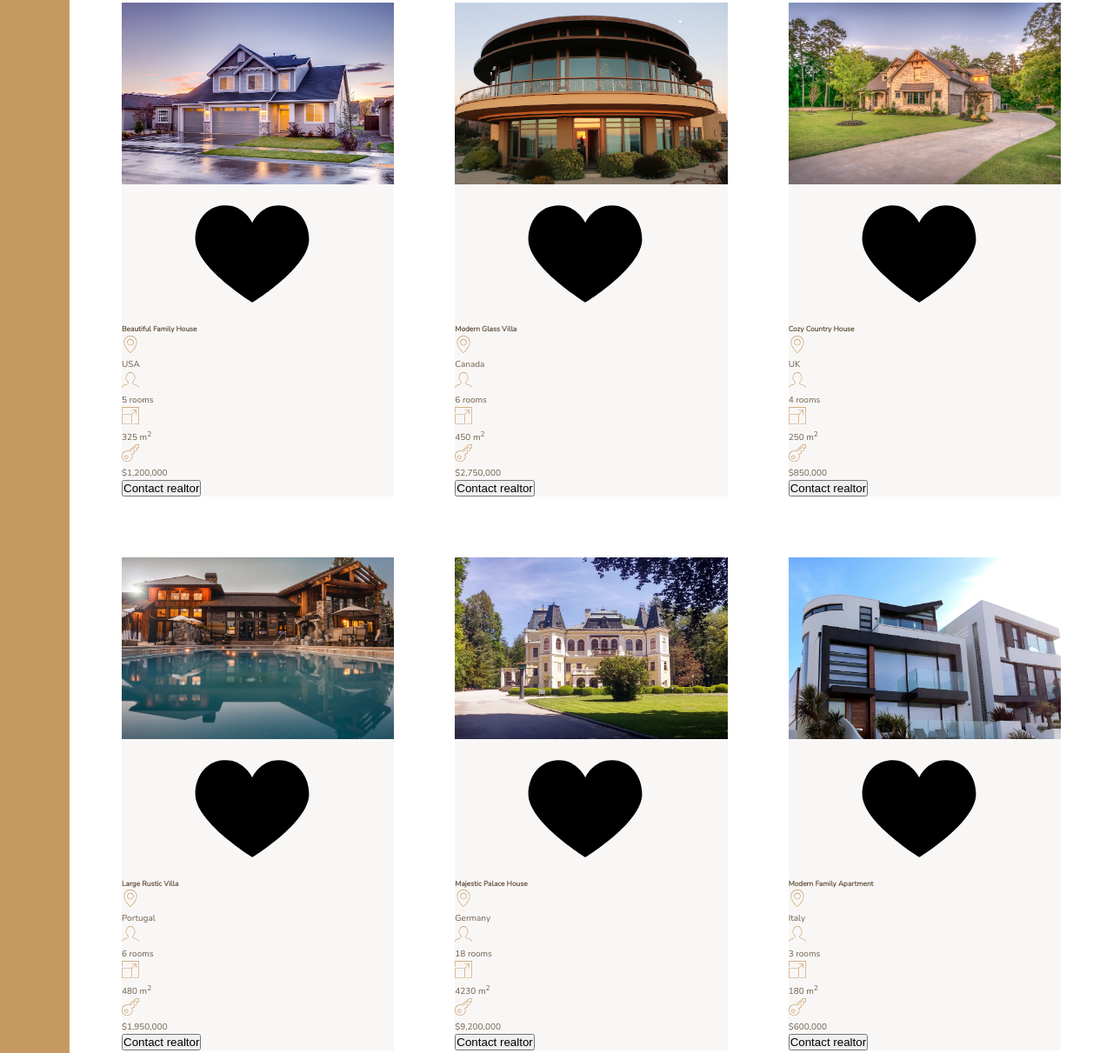
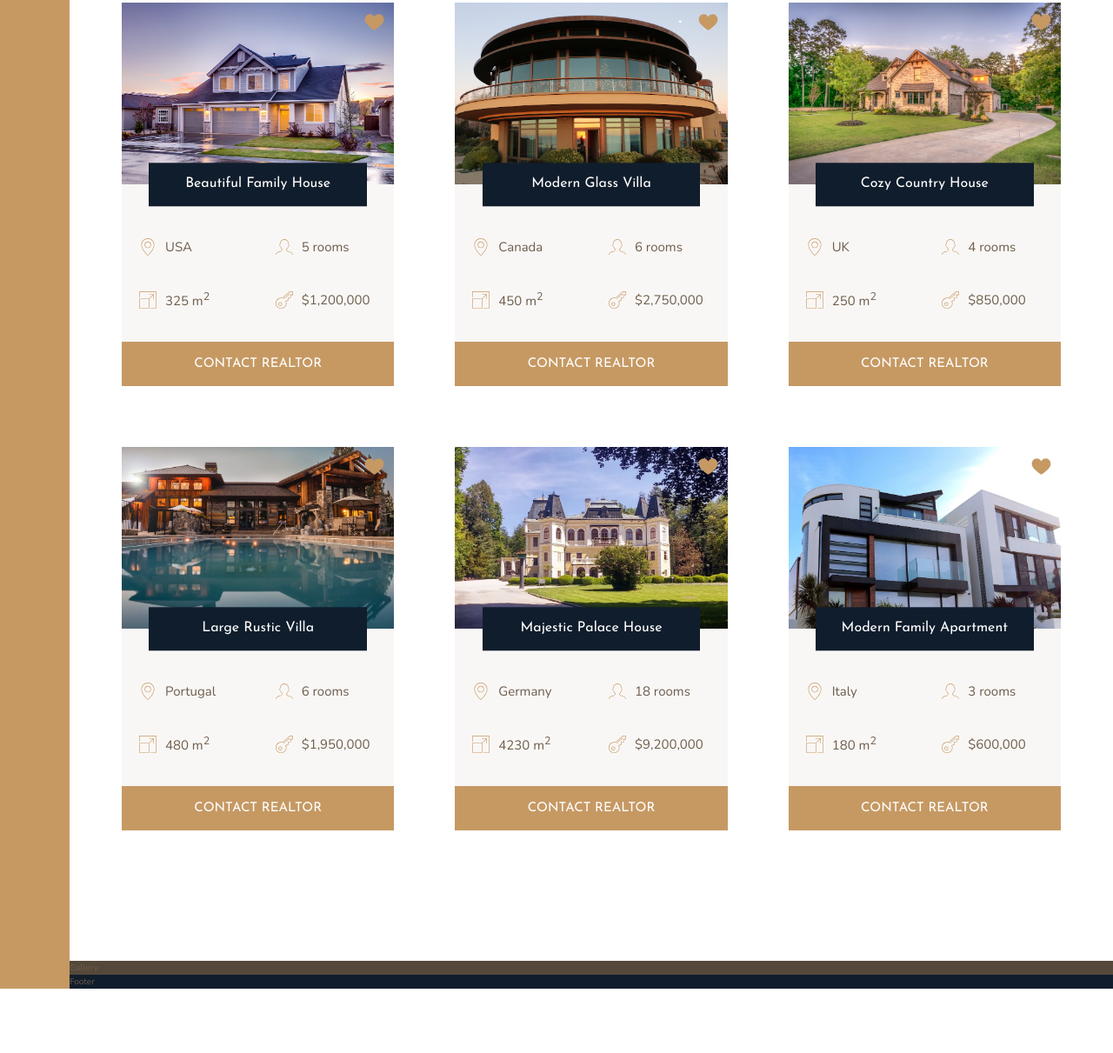
Before and after one commit to PhusionDev/udemy-nexter, a website: page index.html in a window 1280 px wide. Shown: the part 1967-3178 px from the top of the page at 87% size. After the commit the page ends 3104 px from the top, so only its background shows below. Drawn offline with nearby package versions, Linux system fonts and the light colour scheme.

Commit message:
Buildin the Homes Section - Part 2

```diff
--- a/index.html
+++ b/index.html
@@ -126,7 +126,7 @@
             </svg>
             <p>$1,200,000</p>
           </div>
-          <button class="cta">Contact realtor</button>
+          <button class="btn home__btn">Contact realtor</button>
         </div>
 
         <div class="home">
@@ -159,7 +159,7 @@
             </svg>
             <p>$2,750,000</p>
           </div>
-          <button class="cta">Contact realtor</button>
+          <button class="btn home__btn">Contact realtor</button>
         </div>
 
         <div class="home">
@@ -192,7 +192,7 @@
             </svg>
             <p>$850,000</p>
           </div>
-          <button class="cta">Contact realtor</button>
+          <button class="btn home__btn">Contact realtor</button>
         </div>
 
         <div class="home">
@@ -225,7 +225,7 @@
             </svg>
             <p>$1,950,000</p>
           </div>
-          <button class="cta">Contact realtor</button>
+          <button class="btn home__btn">Contact realtor</button>
         </div>
 
         <div class="home">
@@ -258,7 +258,7 @@
             </svg>
             <p>$9,200,000</p>
           </div>
-          <button class="cta">Contact realtor</button>
+          <button class="btn home__btn">Contact realtor</button>
         </div>
 
         <div class="home">
@@ -291,7 +291,7 @@
             </svg>
             <p>$600,000</p>
           </div>
-          <button class="cta">Contact realtor</button>
+          <button class="btn home__btn">Contact realtor</button>
         </div>
 
       </section>
--- a/sass/_homes.scss
+++ b/sass/_homes.scss
@@ -10,31 +10,70 @@
 .home {
   background-color: $color-grey-light-1;
 
+  display: grid;
+  grid-template-columns: repeat(2, 1fr);
+  grid-row-gap: 3.5rem;
+
   &__img {
     width: 100%;
+    grid-row: 1 / 2;
+    grid-column: 1 / -1;
+    z-index: 5;
   }
 
   &__like {
-
+    grid-row: 1 / 2;
+    grid-column: 2 / 3;
+    fill: $color-primary;
+    height: 2.5rem;
+    width: 2.5rem;
+    z-index: 10;
+    justify-self: end;
+    margin: 1rem;
   }
 
   &__name {
+    grid-row: 1 / 2;
+    grid-column: 1 / -1;
+    z-index: 10;
 
+    width: 80%;
+    justify-self: center;
+    align-self: end;
+    font-family: $font-display;
+    font-size: 1.6rem;
+    text-align: center;
+    padding: 1.25rem;
+    background-color: $color-secondary;
+    color: white;
+    font-weight: 400;
+    transform: translateY(50%);
+  }
+
+  &__location,
+  &__rooms {
+    margin-top: 2.5rem;
   }
 
   &__location,
   &__rooms,
   &__area,
   &__price {
+    font-size: 1.5rem;
+    margin-left: 2rem;
+
+    display: flex;
+    align-items: center;
 
     svg {
       fill: $color-primary;
       height: 2rem;
       width: 2rem;
-    }
-
-    p {
-
+      margin-right: 1rem;
     }
   }
+
+  &__btn {
+    grid-column: 1 / -1;
+  }
 }
```
Also changed, not shown: css/style.css.
